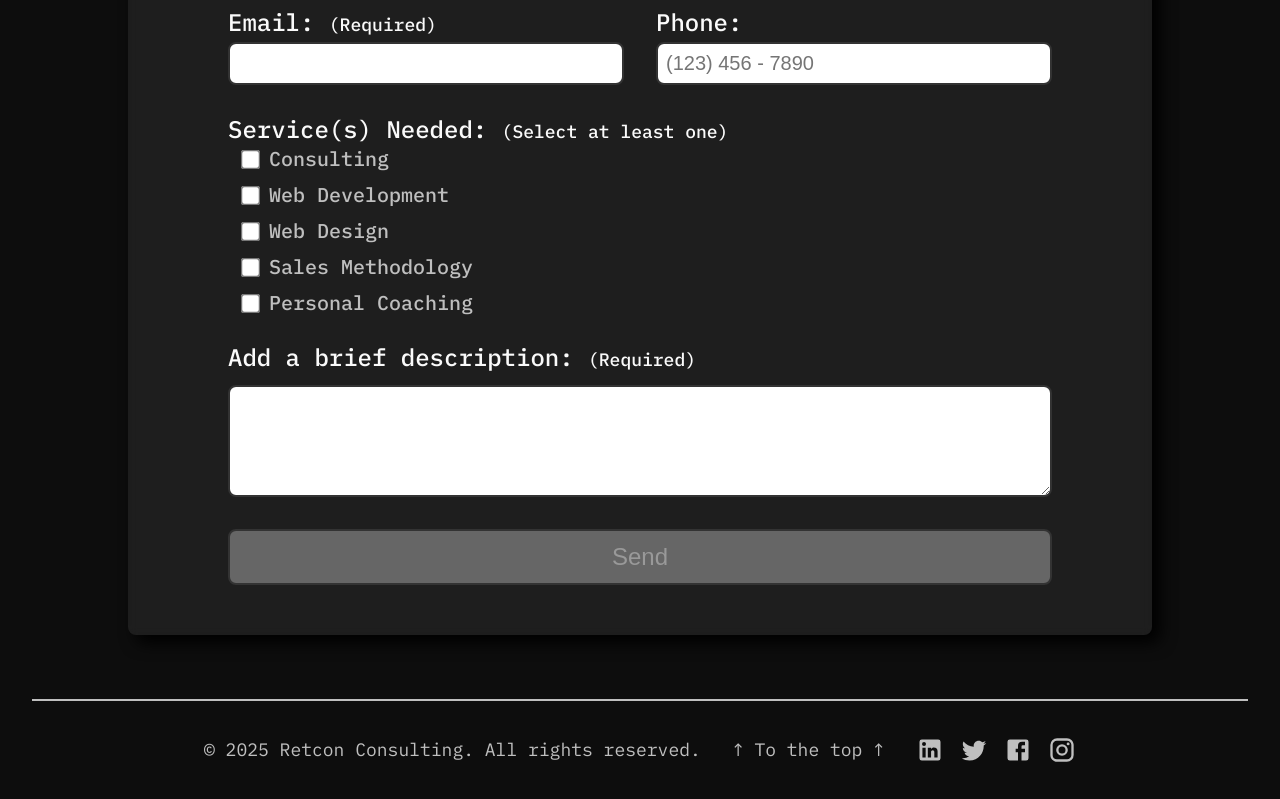
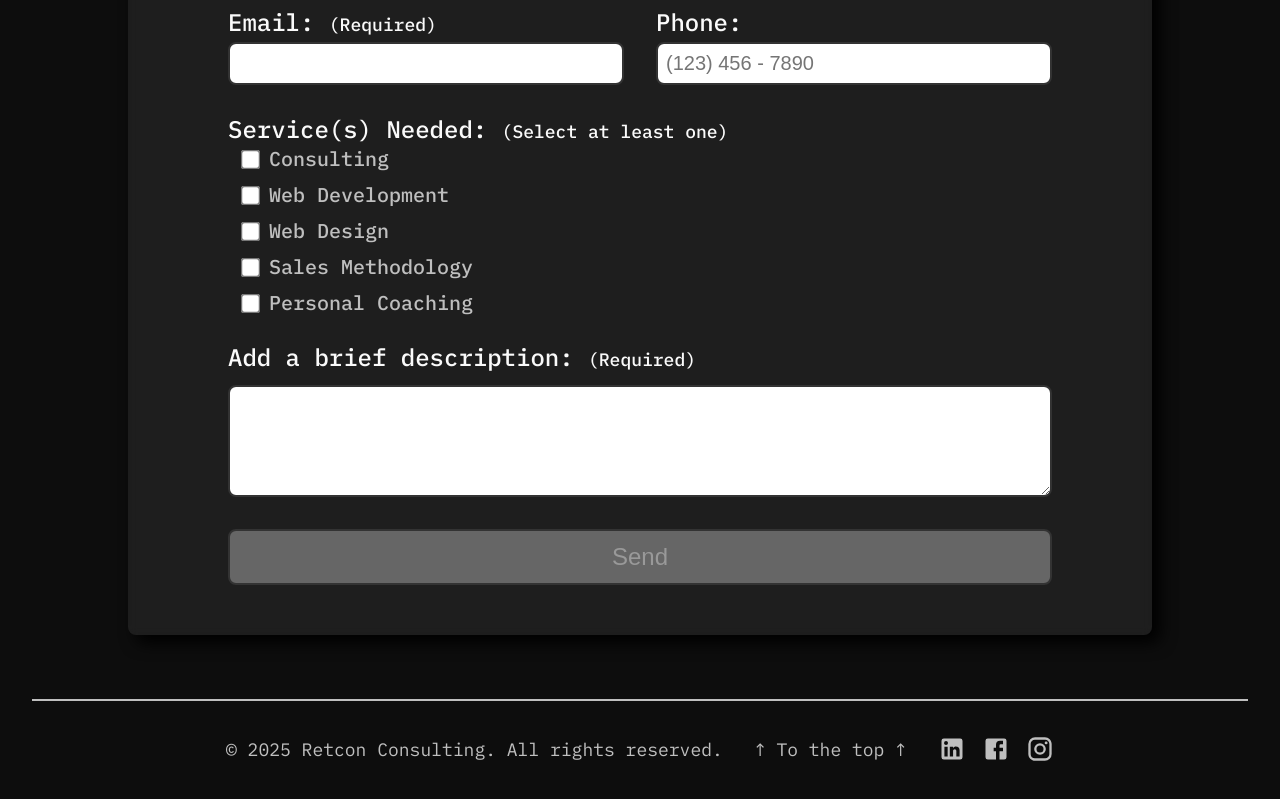
Before and after one commit to evan-baron/retcon-consulting, a Next.js app: page / in a window 1280 px wide. Shown: the part 3585-4384 px from the top of the page. Built offline with nearby package versions, Linux system fonts and the light colour scheme; a web font is replaced by a local one.

Commit message:
socials added

```diff
--- a/src/app/components/footer/Footer.tsx
+++ b/src/app/components/footer/Footer.tsx
@@ -2,6 +2,7 @@
 
 // Libary imports
 import React from 'react';
+import Link from 'next/link';
 
 // Styles imports
 import styles from './footer.module.scss';
@@ -44,10 +45,31 @@ function Footer() {
 						</a>
 					)}
 					<div className={styles['social-icons']}>
-						<LinkedIn className={styles.icon} />
-						<Twitter className={styles.icon} />
-						<Facebook className={styles.icon} />
-						<Instagram className={styles.icon} />
+						<Link
+							href='https://www.linkedin.com/company/retcon-consulting'
+							target='_blank'
+							rel='noopener noreferrer'
+							aria-label='Visit our LinkedIn page'
+						>
+							<LinkedIn className={styles.icon} />
+						</Link>
+						{/* <Twitter className={styles.icon} /> */}
+						<Link
+							href='https://www.facebook.com/retconconsulting'
+							target='_blank'
+							rel='noopener noreferrer'
+							aria-label='Visit our Facebook page'
+						>
+							<Facebook className={styles.icon} />
+						</Link>
+						<Link
+							href='https://www.instagram.com/retconconsulting'
+							target='_blank'
+							rel='noopener noreferrer'
+							aria-label='Visit our Instagram page'
+						>
+							<Instagram className={styles.icon} />
+						</Link>
 					</div>
 				</div>
 			</div>
```
